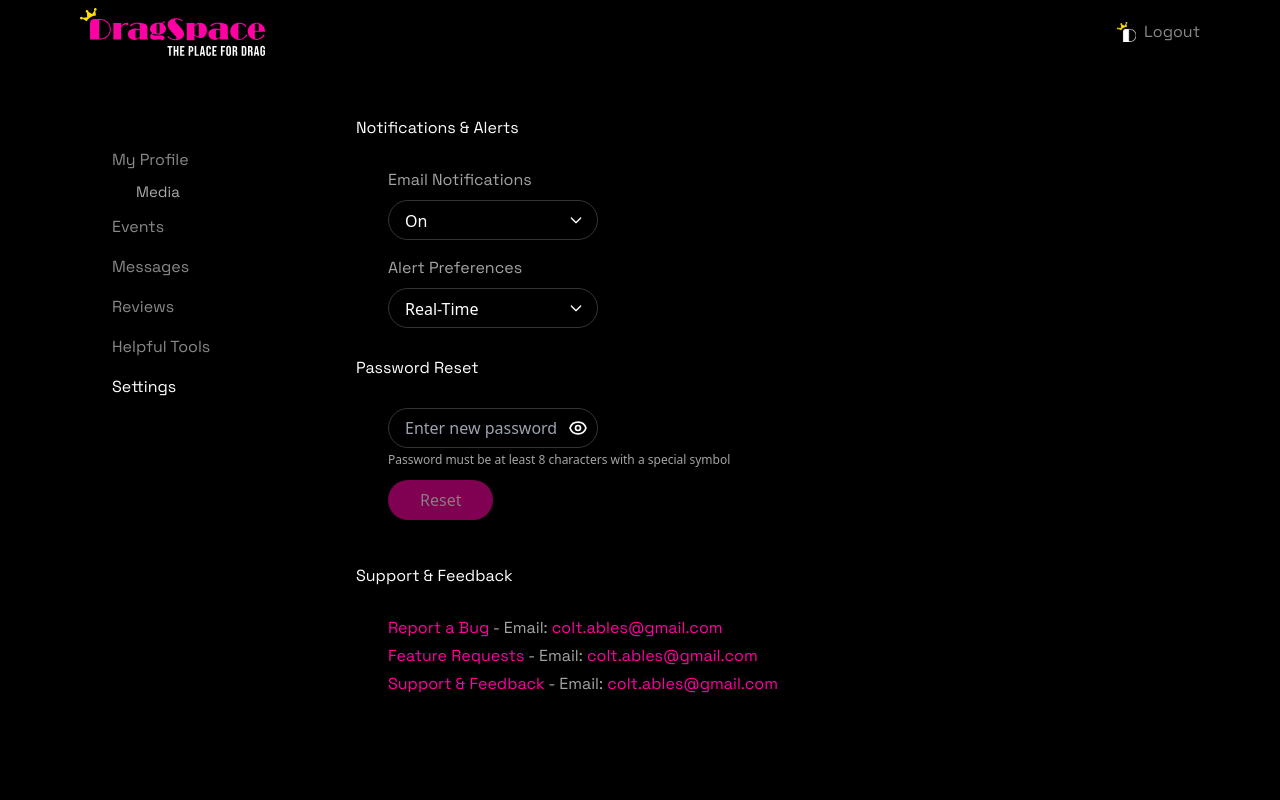
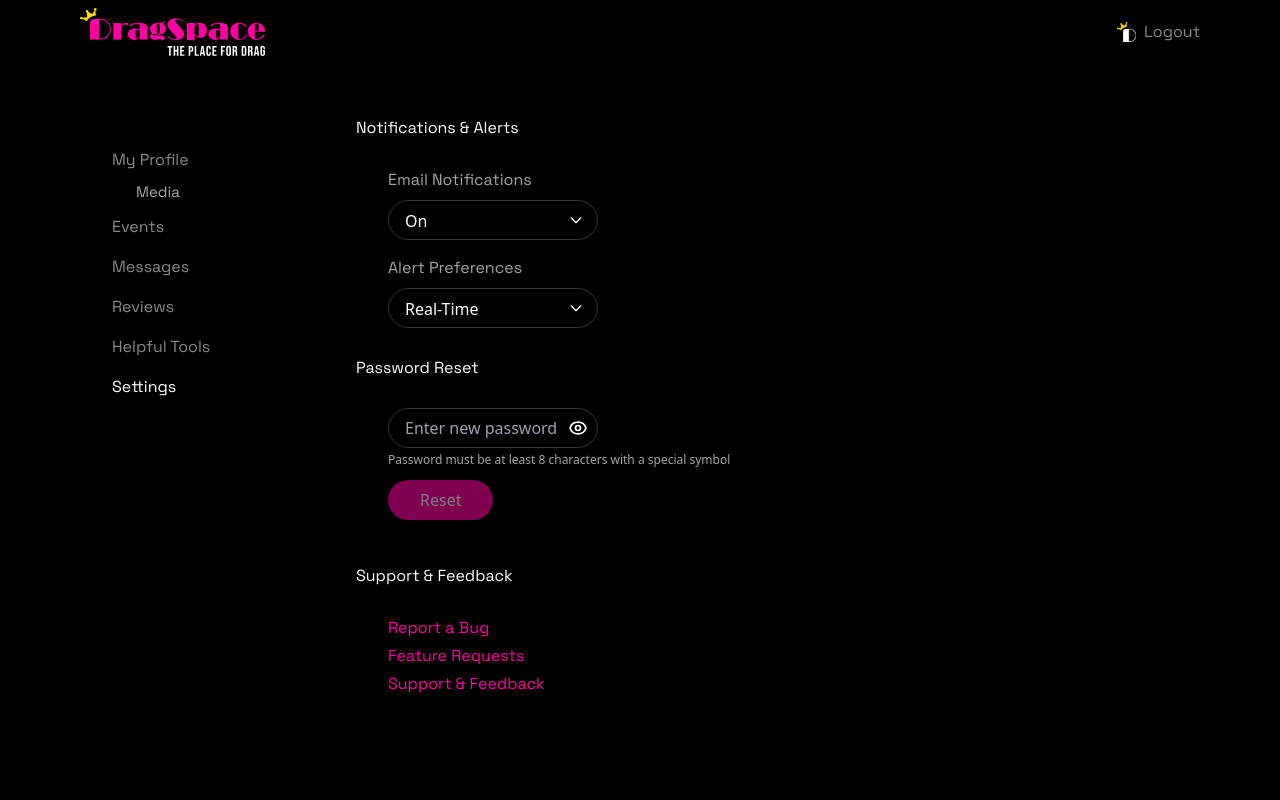
Before and after one commit to HamzaAliKundi/coltable-deshboard-venues, a React (Vite) app: page /settings in a window 1280 px wide. Shown: the top 800 px of the page. Built offline with nearby package versions, Linux system fonts and the light colour scheme; no server answers.

Commit message:
fix email

```diff
--- a/src/components/settings/settings.tsx
+++ b/src/components/settings/settings.tsx
@@ -157,8 +157,6 @@ const Settings = () => {
             >
               Report a Bug
             </a>
-            {' - Email: '}
-            <span className="text-[#FF00A2]">colt.ables@gmail.com</span>
           </div>
           <div className="font-space-grotesk text-base text-[#A4A4A4]">
             <a
@@ -167,8 +165,6 @@ const Settings = () => {
             >
               Feature Requests
             </a>
-            {' - Email: '}
-            <span className="text-[#FF00A2]">colt.ables@gmail.com</span>
           </div>
           <div className="font-space-grotesk text-base text-[#A4A4A4]">
             <a
@@ -177,8 +173,6 @@ const Settings = () => {
             >
               Support & Feedback
             </a>
-            {' - Email: '}
-            <span className="text-[#FF00A2]">colt.ables@gmail.com</span>
           </div>
         </div>
       </div>
```
